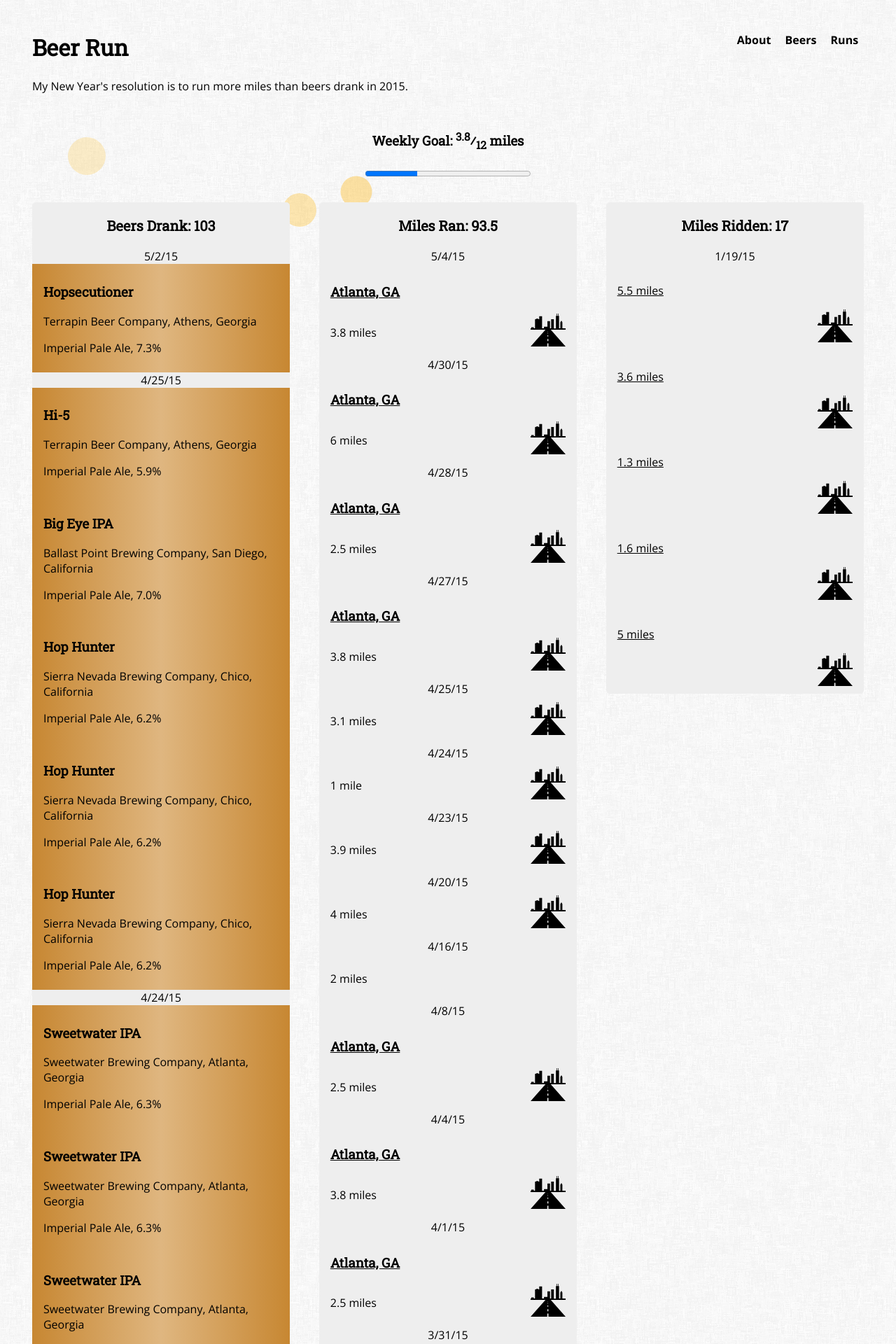
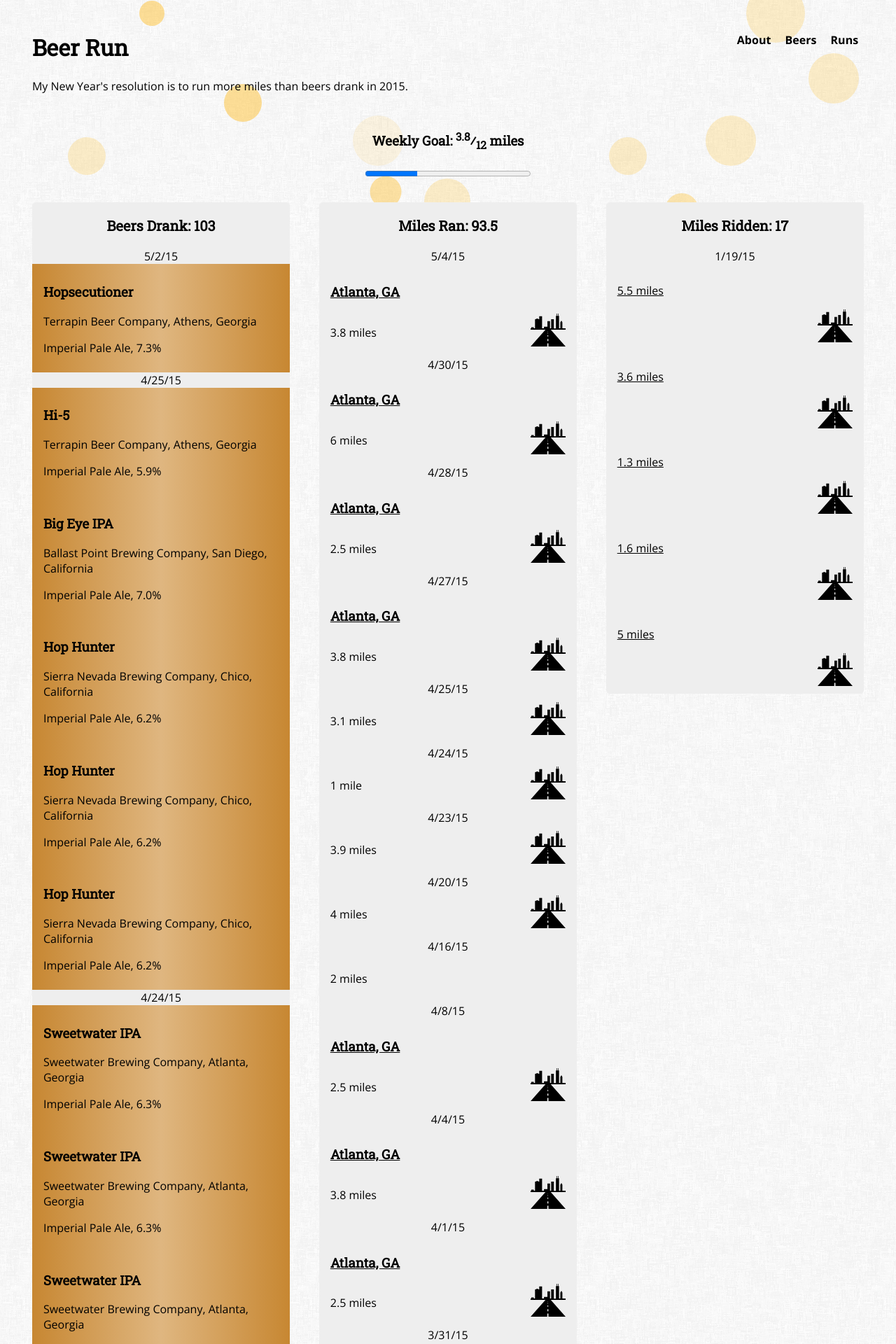
Before and after one commit to rhewitt22/beer-run, a Jekyll site: the page built from index.html, in a window 1280 px wide. Shown: the top 1920 px of the page at 70% size. Built offline with Jekyll 4.4.1, drawn with Linux system fonts in a browser that asks for light colours; nearby versions of some CDN libraries.

Commit message:
Added more bubbles

```diff
--- a/_includes/bubbles.html
+++ b/_includes/bubbles.html
@@ -4,4 +4,14 @@
   <div class="bubble x3"></div>
   <div class="bubble x4"></div>
   <div class="bubble x5"></div>
+  <div class="bubble x6"></div>
+  <div class="bubble x7"></div>
+  <div class="bubble x8"></div>
+  <div class="bubble x9"></div>
+  <div class="bubble x10"></div>
+  <div class="bubble x11"></div>
+  <div class="bubble x12"></div>
+  <div class="bubble x13"></div>
+  <div class="bubble x14"></div>
+  <div class="bubble x15"></div>
 </div>
--- a/_sass/_bubbles.scss
+++ b/_sass/_bubbles.scss
@@ -1,7 +1,10 @@
 html,
 body,
 #bubbles { height: 100% }
-#bubbles { padding: 100px 0}
+#bubbles {
+  padding: 100px 0;
+  width: 100%;
+}
 .bubble {
     width: 60px;
     height: 60px;
@@ -24,7 +27,7 @@ body,
 }
 
 .x2 {
-    left: 200px;
+    left: 20%;
     -webkit-transform: scale(0.6);
     -moz-transform: scale(0.6);
     transform: scale(0.6);
@@ -34,7 +37,7 @@ body,
     -o-animation: moveclouds 25s linear infinite, sideWays 5s ease-in-out infinite alternate;
 }
 .x3 {
-    left: 350px;
+    left: 70%;
     -webkit-transform: scale(0.8);
     -moz-transform: scale(0.8);
     transform: scale(0.8);
@@ -44,7 +47,7 @@ body,
     -o-animation: moveclouds 20s linear infinite, sideWays 4s ease-in-out infinite alternate;
 }
 .x4 {
-    left: 470px;
+    left: 40%;
     -webkit-transform: scale(0.75);
     -moz-transform: scale(0.75);
     transform: scale(0.75);
@@ -54,7 +57,7 @@ body,
     -o-animation: moveclouds 18s linear infinite, sideWays 2s ease-in-out infinite alternate;
 }
 .x5 {
-    left: 150px;
+    left: 64%;
     -webkit-transform: scale(0.8);
     -moz-transform: scale(0.8);
     transform: scale(0.8);
@@ -63,6 +66,117 @@ body,
     -moz-animation: moveclouds 7s linear infinite, sideWays 1s ease-in-out infinite alternate;
     -o-animation: moveclouds 7s linear infinite, sideWays 1s ease-in-out infinite alternate;
 }
+.x6 {
+    left: 90%;
+    -webkit-transform: scale(1.2);
+    -moz-transform: scale(1.2);
+    transform: scale(1.2);
+    opacity: 0.2;
+    -webkit-animation: moveclouds 11s linear infinite, sideWays 2s ease-in-out infinite alternate;
+    -moz-animation: moveclouds 11s linear infinite, sideWays 2s ease-in-out infinite alternate;
+    -o-animation: moveclouds 11s linear infinite, sideWays 2s ease-in-out infinite alternate;
+}
+.x7 {
+    left: 12%;
+    -webkit-transform: scale(0.6);
+    -moz-transform: scale(0.6);
+    transform: scale(0.6);
+    opacity: 0.4;
+    -webkit-animation: moveclouds 9s linear infinite, sideWays 1s ease-in-out infinite alternate;
+    -moz-animation: moveclouds 9s linear infinite, sideWays 1s ease-in-out infinite alternate;
+    -o-animation: moveclouds 9s linear infinite, sideWays 1s ease-in-out infinite alternate;
+}
+.x8 {
+    left: 67%;
+    -webkit-transform: scale(0.9);
+    -moz-transform: scale(0.9);
+    transform: scale(0.9);
+    opacity: 0.2;
+    -webkit-animation: moveclouds 15s linear infinite, sideWays 2s ease-in-out infinite alternate;
+    -moz-animation: moveclouds 15s linear infinite, sideWays 2s ease-in-out infinite alternate;
+    -o-animation: moveclouds 15s linear infinite, sideWays 2s ease-in-out infinite alternate;
+}
+.x9 {
+    left: 11%;
+    -webkit-transform: scale(1.4);
+    -moz-transform: scale(1.4);
+    transform: scale(1.4);
+    opacity: 0.4;
+    -webkit-animation: moveclouds 6s linear infinite, sideWays 1.5s ease-in-out infinite alternate;
+    -moz-animation: moveclouds 6s linear infinite, sideWays 1.5s ease-in-out infinite alternate;
+    -o-animation: moveclouds 6s linear infinite, sideWays 1.5s ease-in-out infinite alternate;
+}
+.x10 {
+    left: 32%;
+    -webkit-transform: scale(0.6);
+    -moz-transform: scale(0.6);
+    transform: scale(0.6);
+    opacity: 0.5;
+    -webkit-animation: moveclouds 4s linear infinite, sideWays 1.5s ease-in-out infinite alternate;
+    -moz-animation: moveclouds 4s linear infinite, sideWays 1.5s ease-in-out infinite alternate;
+    -o-animation: moveclouds 4s linear infinite, sideWays 1.5s ease-in-out infinite alternate;
+}
+.x11 {
+    left: 79%;
+    -webkit-transform: scale(1.2);
+    -moz-transform: scale(1.2);
+    transform: scale(1.2);
+    opacity: 0.2;
+    -webkit-animation: moveclouds 14s linear infinite, sideWays 2.5s ease-in-out infinite alternate;
+    -moz-animation: moveclouds 14s linear infinite, sideWays 2.5s ease-in-out infinite alternate;
+    -o-animation: moveclouds 14s linear infinite, sideWays 2.5s ease-in-out infinite alternate;
+}
+.x12 {
+    left: 45%;
+    -webkit-transform: scale(1.1);
+    -moz-transform: scale(1.1);
+    transform: scale(1.1);
+    opacity: 0.2;
+    -webkit-animation: moveclouds 19s linear infinite, sideWays 1s ease-in-out infinite alternate;
+    -moz-animation: moveclouds 19s linear infinite, sideWays 1s ease-in-out infinite alternate;
+    -o-animation: moveclouds 19s linear infinite, sideWays 1s ease-in-out infinite alternate;
+}
+.x13 {
+    left: 55%;
+    -webkit-transform: scale(0.7);
+    -moz-transform: scale(0.7);
+    transform: scale(0.7);
+    opacity: 0.1;
+    -webkit-animation: moveclouds 8s linear infinite, sideWays 1s ease-in-out infinite alternate;
+    -moz-animation: moveclouds 8s linear infinite, sideWays 1s ease-in-out infinite alternate;
+    -o-animation: moveclouds 8s linear infinite, sideWays 1s ease-in-out infinite alternate;
+}
+.x13 {
+    left: 24%;
+    -webkit-transform: scale(0.9);
+    -moz-transform: scale(0.9);
+    transform: scale(0.9);
+    opacity: 0.4;
+    -webkit-animation: moveclouds 12s linear infinite, sideWays 2s ease-in-out infinite alternate;
+    -moz-animation: moveclouds 12s linear infinite, sideWays 2s ease-in-out infinite alternate;
+    -o-animation: moveclouds 12s linear infinite, sideWays 2s ease-in-out infinite alternate;
+}
+.x14 {
+    left: 84%;
+    -webkit-transform: scale(1.4);
+    -moz-transform: scale(1.4);
+    transform: scale(1.4);
+    opacity: 0.2;
+    -webkit-animation: moveclouds 9s linear infinite, sideWays 2.5s ease-in-out infinite alternate;
+    -moz-animation: moveclouds 9s linear infinite, sideWays 2.5s ease-in-out infinite alternate;
+    -o-animation: moveclouds 9s linear infinite, sideWays 2.5s ease-in-out infinite alternate;
+}
+.x15 {
+    left: 36%;
+    -webkit-transform: scale(1.2);
+    -moz-transform: scale(1.2);
+    transform: scale(1.2);
+    opacity: 0.1;
+    -webkit-animation: moveclouds 14s linear infinite, sideWays 1.5s ease-in-out infinite alternate;
+    -moz-animation: moveclouds 14s linear infinite, sideWays 1.5s ease-in-out infinite alternate;
+    -o-animation: moveclouds 14s linear infinite, sideWays 1.5s ease-in-out infinite alternate;
+}
+
 @-webkit-keyframes moveclouds {
     0% {
         top: 500px;
```
